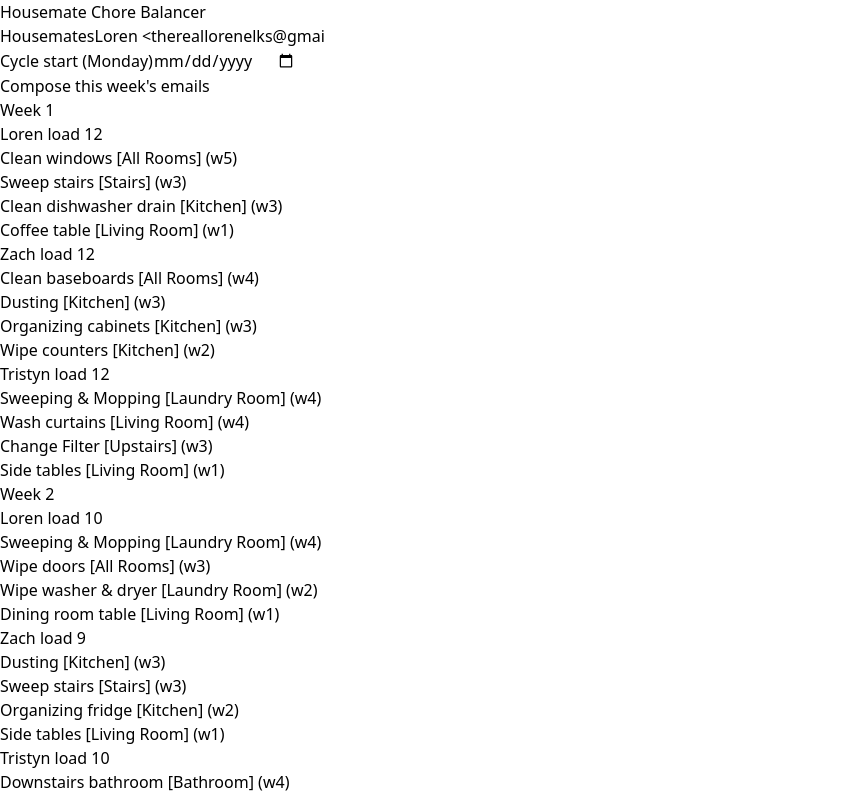
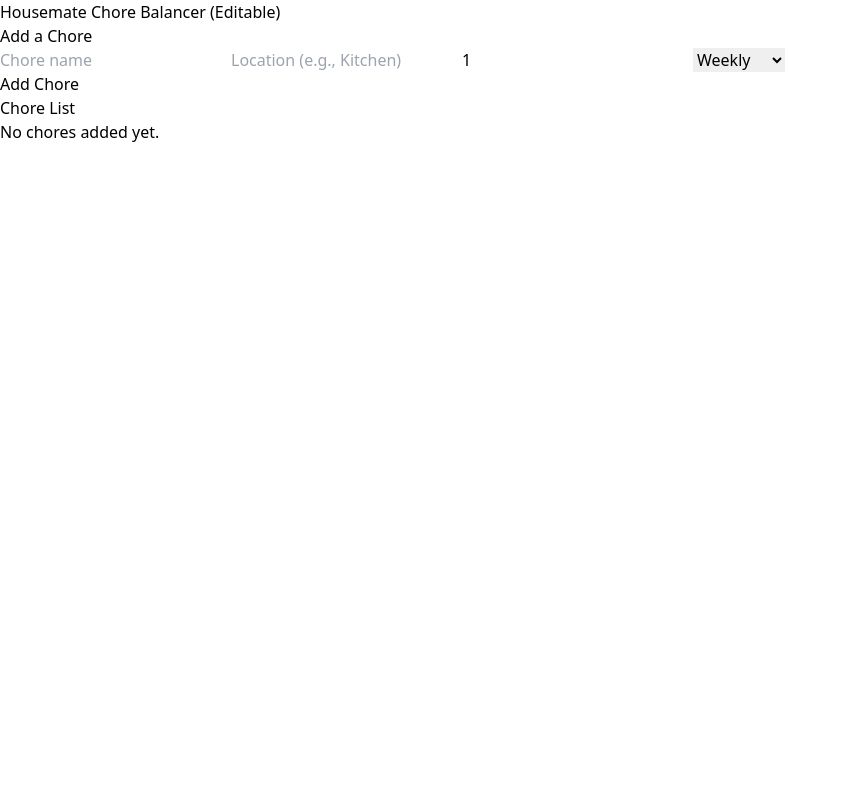
Before and after one commit to thereallorenelks-sys/housemate-chore-balancer3, a React (Vite) app: page / in a window 1280 px wide. Shown: the top 798 px of the page, without its empty margins (0-848 px from the left). Built offline with nearby package versions, Linux system fonts and the light colour scheme.

Commit message:
Add files via upload

```diff
--- a/src/App.tsx
+++ b/src/App.tsx
@@ -1,226 +1,121 @@
-import React, { useMemo, useState, useEffect } from "react";
+import React, { useState, useEffect } from "react";
 
-/**
- * Housemate Chore Balancer
- * - Assigns chores fairly to people across weeks
- * - Balances weekly load (weight target ~10, flexible 8–12)
- * - Rotates chores to avoid repeats
- * - Generates weekly email drafts
- */
+type Chore = {
+  id: number;
+  name: string;
+  location: string;
+  weight: number;
+  frequency: string;
+};
 
-const DEFAULT_PEOPLE = [
-  "Loren <thereallorenelks@gmail.com>",
-  "Zach <zachlamason@gmail.com>",
-  "Tristyn <tristynelks@gmail.com>"
-];
+const App: React.FC = () => {
+  const [chores, setChores] = useState<Chore[]>([]);
+  const [name, setName] = useState("");
+  const [location, setLocation] = useState("");
+  const [weight, setWeight] = useState(1);
+  const [frequency, setFrequency] = useState("weekly");
 
-const REAL_CHORES = [
-  { id: 1, name: "Sweeping & Mopping", area: "Laundry Room", weight: 4, freq: "weekly" },
-  { id: 2, name: "Dusting", area: "Kitchen", weight: 3, freq: "weekly" },
-  { id: 3, name: "Coffee table", area: "Living Room", weight: 1, freq: "weekly" },
-  { id: 4, name: "Side tables", area: "Living Room", weight: 1, freq: "weekly" },
-  { id: 5, name: "Dining room table", area: "Living Room", weight: 1, freq: "weekly" },
-  { id: 6, name: "Wipe counters", area: "Kitchen", weight: 2, freq: "weekly" },
-  { id: 7, name: "Clean sink", area: "Kitchen", weight: 2, freq: "weekly" },
-  { id: 8, name: "Organizing fridge", area: "Kitchen", weight: 2, freq: "weekly" },
-  { id: 9, name: "Wipe washer & dryer", area: "Laundry Room", weight: 2, freq: "weekly" },
-  { id: 10, name: "Clean cat food bowls", area: "Laundry Room", weight: 1, freq: "weekly" },
-  { id: 11, name: "Sweep stairs", area: "Stairs", weight: 3, freq: "weekly" },
-  { id: 12, name: "Clean windows", area: "All Rooms", weight: 5, freq: "monthly" },
-  { id: 13, name: "Wipe doors", area: "All Rooms", weight: 3, freq: "monthly" },
-  { id: 14, name: "Wipe down trash can", area: "Laundry", weight: 2, freq: "monthly" },
-  { id: 15, name: "Deep clean fridge", area: "Kitchen", weight: 4, freq: "monthly" },
-  { id: 16, name: "Organizing cabinets", area: "Kitchen", weight: 3, freq: "monthly" },
-  { id: 17, name: "Downstairs bathroom", area: "Bathroom", weight: 4, freq: "monthly" },
-  { id: 18, name: "Clean cat room floor", area: "Laundry / Cat Area", weight: 3, freq: "monthly" },
-  { id: 19, name: "Clean dishwasher gasket", area: "Kitchen", weight: 2, freq: "monthly" },
-  { id: 20, name: "Clean dishwasher drain", area: "Kitchen", weight: 3, freq: "monthly" },
-  { id: 21, name: "Change Filter", area: "Upstairs", weight: 3, freq: "quarterly" },
-  { id: 22, name: "Clean baseboards", area: "All Rooms", weight: 4, freq: "quarterly" },
-  { id: 23, name: "Wash curtains", area: "Living Room", weight: 4, freq: "quarterly" },
-];
+  useEffect(() => {
+    const saved = localStorage.getItem("chores");
+    if (saved) setChores(JSON.parse(saved));
+  }, []);
 
-function downloadText(filename: string, text: string) {
-  const blob = new Blob([text], { type: "text/plain;charset=utf-8" });
-  const url = URL.createObjectURL(blob);
-  const a = document.createElement("a");
-  a.href = url;
-  a.download = filename;
-  document.body.appendChild(a);
-  a.click();
-  document.body.removeChild(a);
-  URL.revokeObjectURL(url);
-}
+  useEffect(() => {
+    localStorage.setItem("chores", JSON.stringify(chores));
+  }, [chores]);
 
-export default function App() {
-  const [peopleText, setPeopleText] = useState(DEFAULT_PEOPLE.join(", "));
-  const peopleObjs = useMemo(
-    () => peopleText
-      .split(",")
-      .map(s => s.trim())
-      .filter(Boolean)
-      .map(s => {
-        const m = s.match(/^(.+?)(?:<([^>]+)>)?$/);
-        return {
-          name: (m ? m[1] : s).trim(),
-          email: (m && m[2] ? m[2] : "").trim()
+  const addChore = () => {
+    if (!name.trim()) return;
+    const newChore: Chore = {
+      id: Date.now(),
+      name,
+      location,
+      weight,
+      frequency,
     };
-      }),
-    [peopleText]
-  );
-  const people = useMemo(() => peopleObjs.map(o => o.name), [peopleObjs]);
+    setChores([...chores, newChore]);
+    setName("");
+    setLocation("");
+    setWeight(1);
+    setFrequency("weekly");
+  };
 
-  const [cycleWeeks] = useState(4);
-  const [chores] = useState(REAL_CHORES);
-  const [cycleStart, setCycleStart] = useState("");
-
-  function freqOccurrencesInWeek(chore: any, weekIndex: number) {
-    switch (chore.freq) {
-      case "weekly": return 1;
-      case "every_2_weeks": return weekIndex % 2 === 0 ? 1 : 0;
-      case "monthly": return weekIndex % 4 === (chore.id % 4) ? 1 : 0;
-      case "quarterly": return weekIndex === 0 ? 1 : 0;
-      default: return 0;
-    }
-  }
-
-  function generateAssignments() {
-    const weeks = Array.from({ length: cycleWeeks }, (_, i) => ({
-      week: i + 1,
-      assignments: [] as any[],
-      loads: Object.fromEntries(people.map(p => [p, 0]))
-    }));
-
-    const lastAssignee: Record<number, string> = {};
-
-    for (let w = 0; w < cycleWeeks; w++) {
-      const occ: any[] = [];
-      for (const c of chores) {
-        const times = freqOccurrencesInWeek(c, w);
-        for (let i = 0; i < times; i++) occ.push(c);
-      }
-
-      occ.sort((a, b) => b.weight - a.weight);
-
-      for (const job of occ) {
-        const pool = people;
-        const ranked = pool
-          .map(p => ({
-            p,
-            load: weeks[w].loads[p],
-            last: lastAssignee[job.id] === p
-          }))
-          .sort((a, b) => {
-            if (a.load !== b.load) return a.load - b.load;
-            if (a.last !== b.last) return a.last ? 1 : -1;
-            return a.p.localeCompare(b.p);
-          });
-
-        let chosen = ranked[0].p;
-
-        // enforce weekly cap ~10 with flex
-        if (weeks[w].loads[chosen] + job.weight > 12) {
-          const alt = ranked.find(r => weeks[w].loads[r.p] + job.weight <= 12);
-          if (alt) chosen = alt.p;
-        }
-
-        if (weeks[w].loads[chosen] + job.weight <= 12) {
-          weeks[w].assignments.push({ person: chosen, ...job });
-          weeks[w].loads[chosen] += job.weight;
-          lastAssignee[job.id] = chosen;
-        }
-      }
-    }
-    return weeks;
-  }
-
-  const weeks = useMemo(generateAssignments, [peopleText, chores]);
-
-  function buildEmailBody(personName: string, widx: number) {
-    const week = weeks[widx] || weeks[0];
-    const mine = week.assignments.filter(a => a.person === personName);
-    const grouped = mine.reduce((acc, a) => {
-      const key = a.name + "|" + a.area + "|" + a.weight;
-      if (!acc[key]) acc[key] = { ...a, count: 0 };
-      acc[key].count++;
-      return acc;
-    }, {} as any);
-    const items = Object.values(grouped);
-    const total = items.reduce((s: number, g: any) => s + g.weight * g.count, 0);
-
-    const lines: string[] = [];
-    lines.push(`Hi ${personName},`);
-    lines.push("");
-    lines.push(`Here are your chores for this week (Week ${weeks[widx].week}).`);
-    lines.push("");
-    for (const g of items) {
-      lines.push(`- ${g.name} [${g.area}] x${g.count} (w${g.weight})`);
-    }
-    lines.push("");
-    lines.push(`Total weekly load: ${total}`);
-    return lines.join("\r\n"); // CRLF fix
-  }
-
-  function composeWeeklyEmails() {
-    for (const o of peopleObjs) {
-      if (!o.email) continue;
-      const subject = `This Week's Chores — Week ${weeks[0].week}`;
-      const body = buildEmailBody(o.name, 0);
-      const url = `mailto:${encodeURIComponent(o.email)}?subject=${encodeURIComponent(subject)}&body=${encodeURIComponent(body)}`;
-      window.open(url, "_blank");
-    }
-  }
+  const removeChore = (id: number) => {
+    setChores(chores.filter((c) => c.id !== id));
+  };
 
   return (
-    <div className="p-4 space-y-4">
-      <h1 className="text-2xl font-bold text-blue-700">Housemate Chore Balancer</h1>
+    <div className="p-6 max-w-4xl mx-auto">
+      <h1 className="text-2xl font-bold mb-4 text-blue-600">
+        Housemate Chore Balancer (Editable)
+      </h1>
 
-      <div>
-        <label className="block font-semibold">Housemates</label>
+      <div className="mb-6 p-4 border rounded shadow bg-gray-50">
+        <h2 className="text-lg font-semibold mb-2">Add a Chore</h2>
+        <div className="grid grid-cols-1 md:grid-cols-2 gap-2">
           <input
-          className="w-full border rounded p-2"
-          value={peopleText}
-          onChange={e => setPeopleText(e.target.value)}
+            type="text"
+            placeholder="Chore name"
+            value={name}
+            onChange={(e) => setName(e.target.value)}
+            className="border p-2 rounded"
           />
+          <input
+            type="text"
+            placeholder="Location (e.g., Kitchen)"
+            value={location}
+            onChange={(e) => setLocation(e.target.value)}
+            className="border p-2 rounded"
+          />
+          <input
+            type="number"
+            placeholder="Weight (1–5)"
+            value={weight}
+            onChange={(e) => setWeight(Number(e.target.value))}
+            className="border p-2 rounded"
+          />
+          <select
+            value={frequency}
+            onChange={(e) => setFrequency(e.target.value)}
+            className="border p-2 rounded"
+          >
+            <option value="weekly">Weekly</option>
+            <option value="monthly">Monthly</option>
+            <option value="quarterly">Quarterly</option>
+          </select>
+        </div>
+        <button
+          onClick={addChore}
+          className="mt-3 bg-blue-500 text-white px-4 py-2 rounded hover:bg-blue-600"
+        >
+          Add Chore
+        </button>
       </div>
 
       <div>
-        <label className="block font-semibold">Cycle start (Monday)</label>
-        <input
-          type="date"
-          className="border rounded p-2"
-          value={cycleStart}
-          onChange={e => setCycleStart(e.target.value)}
-        />
-      </div>
-
+        <h2 className="text-lg font-semibold mb-2">Chore List</h2>
+        {chores.length === 0 && <p>No chores added yet.</p>}
+        <ul className="space-y-2">
+          {chores.map((chore) => (
+            <li
+              key={chore.id}
+              className="flex justify-between items-center border p-2 rounded bg-white shadow"
+            >
+              <span>
+                {chore.name} [{chore.location}] (w{chore.weight}, {chore.frequency})
+              </span>
               <button
-        onClick={composeWeeklyEmails}
-        className="px-3 py-2 bg-blue-600 text-white rounded hover:bg-blue-700"
+                onClick={() => removeChore(chore.id)}
+                className="text-red-500 hover:underline"
               >
-        Compose this week's emails
+                Delete
               </button>
-
-      {weeks.map((week, widx) => (
-        <div key={widx} className="border rounded-lg p-4 bg-white shadow space-y-3">
-          <h2 className="font-bold">Week {week.week}</h2>
-          <div className="grid grid-cols-3 gap-3">
-            {people.map(p => {
-              const mine = week.assignments.filter(a => a.person === p);
-              return (
-                <div key={p} className="border rounded p-2">
-                  <h3 className="font-semibold">{p} <span className="text-xs text-gray-500">load {week.loads[p]}</span></h3>
-                  <ul className="text-sm list-disc list-inside">
-                    {mine.map((m, i) => (
-                      <li key={i}>{m.name} [{m.area}] (w{m.weight})</li>
+            </li>
           ))}
         </ul>
       </div>
-              );
-            })}
-          </div>
-        </div>
-      ))}
     </div>
   );
-}
+};
+
+export default App;
```
Also changed, not shown: src/main.tsx (+7 -7 lines). Lines whose indentation alone changed are shown as unchanged.
